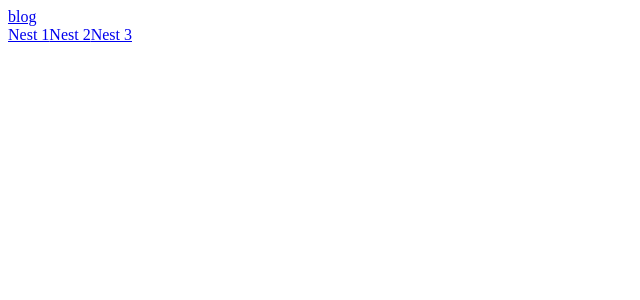
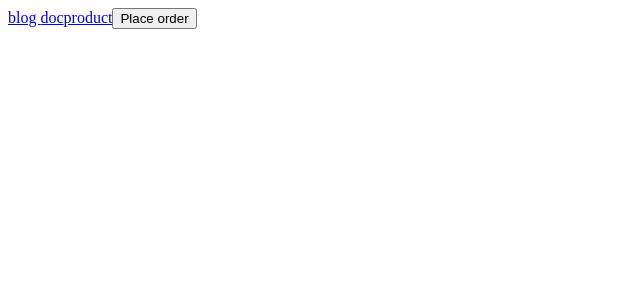
Before and after one commit to timeisnotgood/Next-js, a Next.js app: page / in a window 1280 px wide. Shown: the top 300 px of the page, without its empty margins (0-640 px from the left). Built offline with nearby package versions, Linux system fonts and the light colour scheme.

Commit message:
Link and Navigtion

```diff
--- a/pages/index.js
+++ b/pages/index.js
@@ -5,19 +5,22 @@
 
 // const inter = Inter({ subsets: ['latin'] })
 import Link from 'next/link'
+import { useRouter } from 'next/router';
 
 
 export default function Home() {
+
+  const router = useRouter()
+  const handler = () =>{
+    console.log(" Your Order is placing");
+    router.push('/product/id')
+  }
   return(
     <div>
-      <Link href='/blog/nest/id' >
-        blog
-      </Link>
-      <div>
-        <Link href={'/blog/nest/1'} >Nest 1</Link>
-        <Link href={'/blog/nest/2'} >Nest 2</Link>
-        <Link href={'/blog/nest/3'} >Nest 3</Link>
-      </div>
+      <Link href={'/blog'} > blog </Link>
+      <Link href={'/doc'} >doc</Link>
+      <Link href={'/product'} >product</Link>
+      <button onClick={handler} >Place order</button>
     </div>
   )
 }
```
Also changed, not shown: pages/404.js (added, +9 -0 lines), pages/product/[productid]/index.js (added, +16 -0 lines), pages/product/index.js (added, +14 -0 lines).
